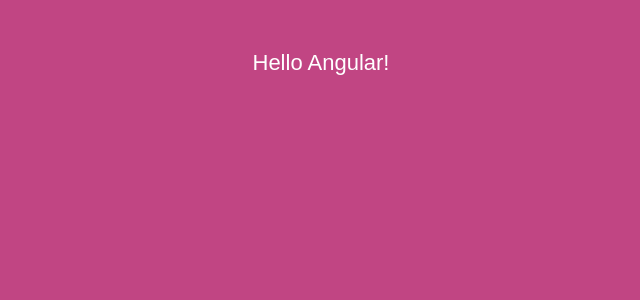
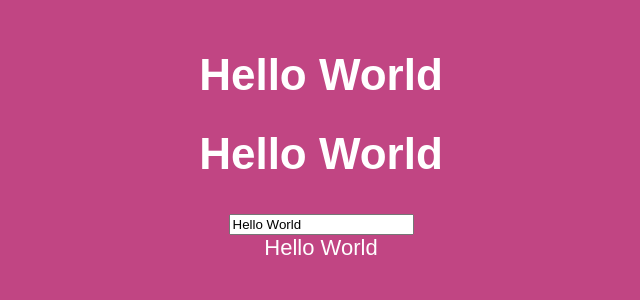
Before and after one commit to AdrianRomanski/angular-basics, an Angular app: page / in a window 1280 px wide. Shown: the top 300 px of the page, without its empty margins (319-959 px from the left). Built offline with nearby package versions, Linux system fonts and the light colour scheme; a web font is replaced by a local one.

Commit message:
template essentials

```diff
--- a/src/app/app.component.ts
+++ b/src/app/app.component.ts
@@ -2,7 +2,14 @@ import { Component, OnInit } from '@angular/core';
 
 @Component({
   selector: 'app-root',
-  template: ` <div class="app">Hello Angular!</div> `,
+  template: ` <div class="app">
+    <!--sugar syntax-->
+    <h1 #heading (click)="handleClick($event)"> {{message.length ? message : 'Nothing here...'}}</h1>
+    <h1 [innerText]="message.length ? message : 'Nothing here...'"></h1>
+<!--    property binding-->
+    <input #messageInput [value]="message" (input)="handleInput($event)">
+    <p>{{heading.innerText}}</p>
+  </div> `,
   styles: [
     `
       .app {
@@ -15,7 +22,19 @@ import { Component, OnInit } from '@angular/core';
   ],
 })
 export class AppComponent implements OnInit {
+  message: string = 'Hello Angular!'
+  newMessage: string = '';
   ngOnInit() {
+    this.message = 'Hello World';
     console.log('Hello World!');
   }
+
+  handleClick(event: Event) {
+    console.log('clicked', event);
+  }
+
+  handleInput(event: Event): void {
+    const {value} = event.target as HTMLInputElement;
+    this.newMessage = value;
+  }
 }
```
Also changed, not shown: 1 other file (tests, documents, lock files or other folders).
